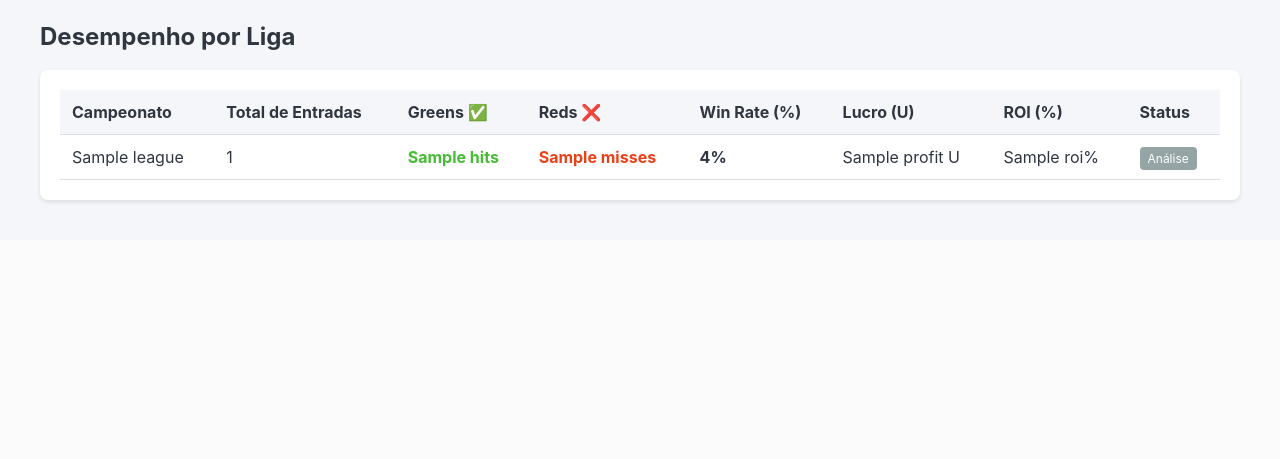
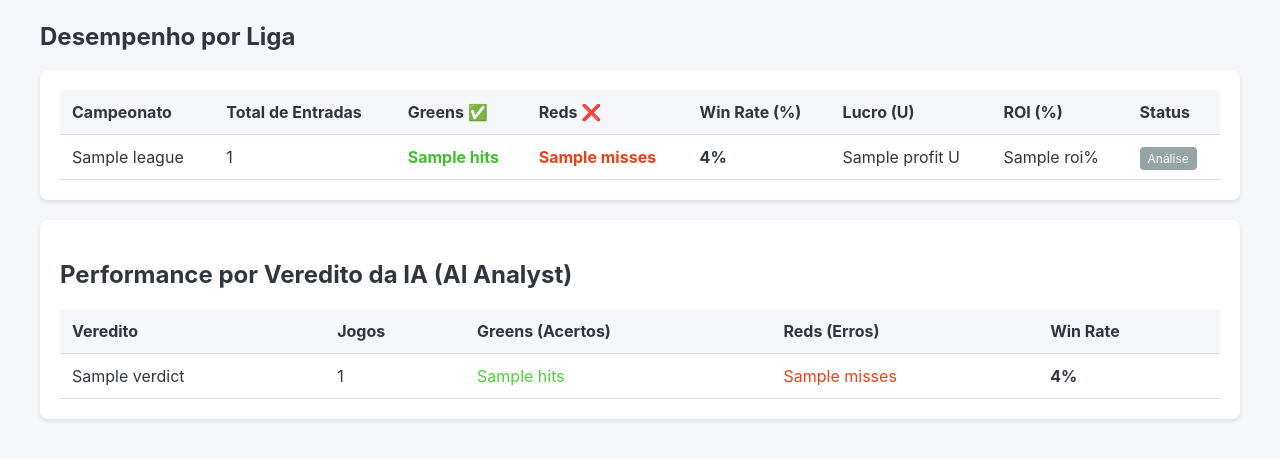
Before and after one commit to helderbaltazar/Lay-CS-Baltazar, a Flask app: template web/templates/analytics.html in a window 1280 px wide. Shown: the part 852-1311 px from the top of the page. Before the commit the page ends 1055 px from the top, so only its background shows below. Run offline with Flask 3, Linux system fonts and the light colour scheme; the template is opened without the code that fills it: most values are stand-ins (such as "Sample title", 1, 10 or a date in 2020).

Commit message:
feat: frontend EV and AI Analytics dashboard

```diff
--- a/web/app.py
+++ b/web/app.py
@@ -164,7 +164,9 @@ def index():
                     'ai_verdict': p.ai_verdict or 'APROVADO',
                     'ai_confidence': p.ai_confidence or 85,
                     'ai_critical_factor': p.ai_critical_factor or '',
-                    'ai_analysis': p.ai_analysis or ''
+                    'ai_analysis': p.ai_analysis or '',
+                    'fair_odd': round(100.0 / (p.probability * 100), 2) if p.probability > 0 else 0,
+                    'edge': round(((p.match_odd / (1.0 / p.probability)) - 1) * 100, 1) if p.match_odd and p.probability > 0 else 0
                 })
 
     for t in config.TARGET_SCORES:
@@ -263,9 +265,31 @@ def analytics():
             Prediction.rank <= 5
         ).first()
 
-        top5_total = top5_stats.total if top5_stats and top5_stats.total else 0
-        top5_hits = top5_stats.hits if top5_stats and top5_stats.hits else 0
-        top5_winrate = (top5_hits / top5_total * 100) if top5_total > 0 else 0.0
+        top5_winrate = (top5_stats.hits / top5_stats.total * 100) if top5_stats and top5_stats.total > 0 else 0
+
+        # AI Verdict Stats
+        ai_stats_raw = db.query(
+            Prediction.ai_verdict,
+            func.count(Match.id).label('total_games'),
+            func.sum(case((Prediction.is_hit == True, 1), else_=0)).label('hits'),
+            func.sum(case((Prediction.is_hit == False, 1), else_=0)).label('misses')
+        ).join(Match).filter(
+            Match.status.in_(['FT', 'AET', 'PEN']),
+            Prediction.is_hit != None,
+            Prediction.ai_verdict != None
+        ).group_by(Prediction.ai_verdict).all()
+
+        ai_data = []
+        for a in ai_stats_raw:
+            tot = a.hits + a.misses
+            wr = (a.hits / tot * 100) if tot > 0 else 0
+            ai_data.append({
+                'verdict': a.ai_verdict,
+                'total_games': tot,
+                'hits': a.hits,
+                'misses': a.misses,
+                'win_rate': round(wr, 2)
+            })
 
         # Calcula Win-Rate Confiança >= 95
         high_conf_stats = db.query(
--- a/web/templates/analytics.html
+++ b/web/templates/analytics.html
@@ -91,4 +91,30 @@
         }
     });
 </script>
+<div class="card mt-4">
+    <h2>Performance por Veredito da IA (AI Analyst)</h2>
+    <table>
+        <thead>
+            <tr>
+                <th>Veredito</th>
+                <th>Jogos</th>
+                <th>Greens (Acertos)</th>
+                <th>Reds (Erros)</th>
+                <th>Win Rate</th>
+            </tr>
+        </thead>
+        <tbody>
+            {% for a in ai_data %}
+            <tr>
+                <td>{{ a.verdict }}</td>
+                <td>{{ a.total_games }}</td>
+                <td style="color: #4cd137;">{{ a.hits }}</td>
+                <td style="color: #e84118;">{{ a.misses }}</td>
+                <td><strong>{{ a.win_rate }}%</strong></td>
+            </tr>
+            {% endfor %}
+        </tbody>
+    </table>
+</div>
+
 {% endblock %}
--- a/web/templates/index.html
+++ b/web/templates/index.html
@@ -68,6 +68,8 @@
             <th>Liga</th>
             <th>Partida</th>
             <th style="width: 110px;">Prob. Placar</th>
+            <th>Odd Justa</th>
+            <th>+EV (Edge)</th>
             <th>Auditoria & Parecer da IA 🤖</th>
             <th style="width: 140px;">Status / Resultado</th>
         </tr>
@@ -88,6 +90,10 @@
             </td>
             <td>
                 <span style="font-weight: bold; color: #3742fa;">{{ "%.1f"|format(m.probability * 100) }}%</span>
+            </td>
+            <td>{{ m.fair_odd }}</td>
+            <td style="color: {% if m.edge > 0 %}#4cd137{% else %}#e84118{% endif %}; font-weight: bold;">
+                {% if m.edge != 0 %}{{ "%.1f"|format(m.edge) }}%{% else %}-{% endif %}
             </td>
             <td>
                 <div style="display: flex; align-items: center; gap: 8px; flex-wrap: wrap; margin-bottom: 4px;">
```
